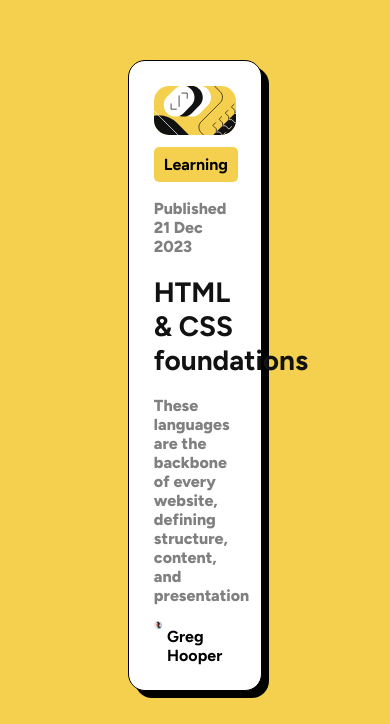
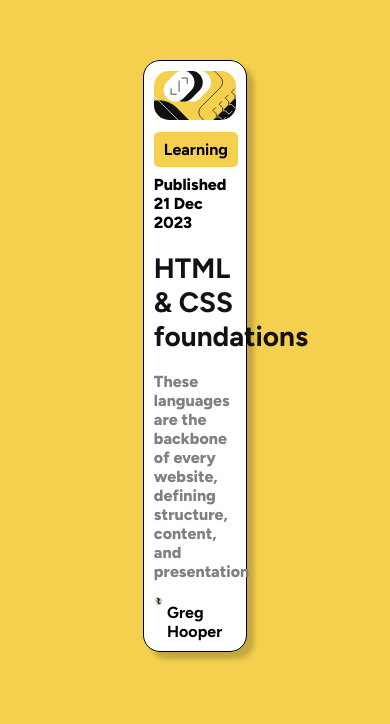
Before and after one commit to hassan-farooq-6/blog-card, a plain HTML site: page index.html in a window 390 px wide. Shown: the part 120-844 px from the top of the page. Drawn offline with Linux system fonts and the light colour scheme.

Commit message:
Fixed redundant properties, height issue, class names, and box-shadow color

```diff
--- a/style.css
+++ b/style.css
@@ -6,13 +6,11 @@
 
     background-color: hsl(47, 88%, 63%);
     /* font-family: "Figtree", sans-serif; */
-    font-weight: 500;
     font-optical-sizing: auto;
 
     /* font-family: "Outfit", sans-serif; */
     font-family: "Figtree", "Outfit", sans-serif;
 
-    font-optical-sizing: auto;
     font-weight: 800;
     font-style: normal;
 }
@@ -31,11 +29,11 @@
     border-radius: 17px;
 
 
-    box-shadow: 7px 7px;
-}
+    box-shadow: 7px 7px 5px rgba(0, 0, 0, 0.2);
+  }
 .card-outline{
     width: 22%;
-    height: 0%;
+    height: auto;
     margin: 180px auto ;
     display: flex;
     align-items: center;
@@ -59,7 +57,7 @@ h1{
 
 
 }
-.Published{
+.published{
     align-self: flex-start;
     margin-top: 25px;
     color: hsl(0, 0%, 50%);
@@ -101,3 +99,10 @@ b{
   .long{
     color: hsl(0, 0%, 50%);
   }
+
+  @media (max-width: 600px) {
+    .card {
+      width: 100%;
+      padding: 10px;
+    }
+  }
```
